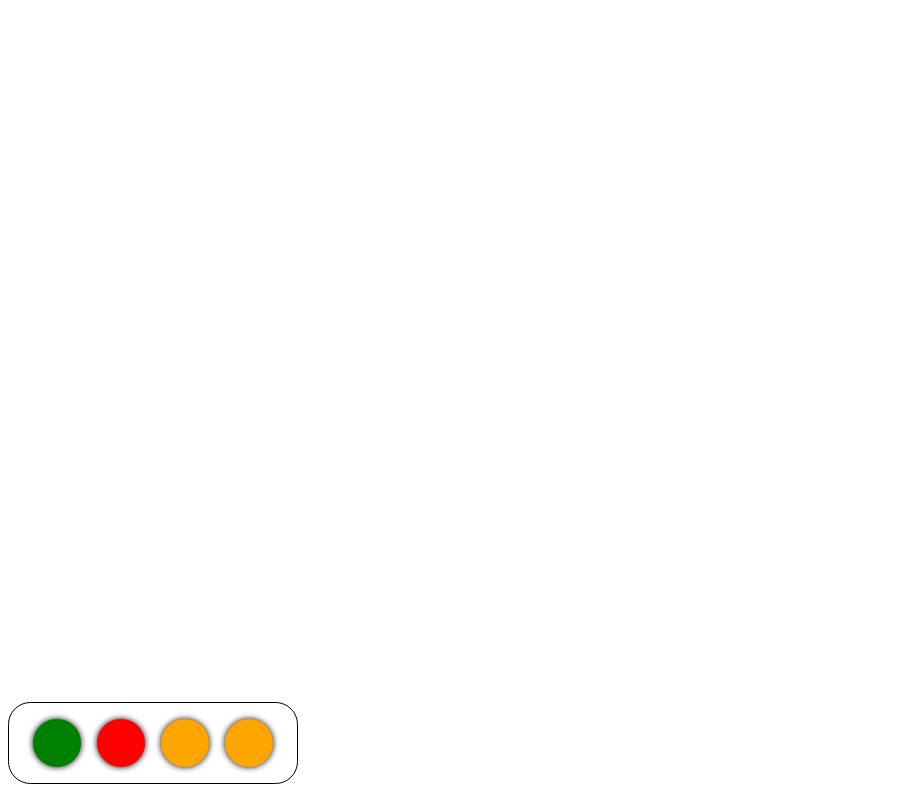
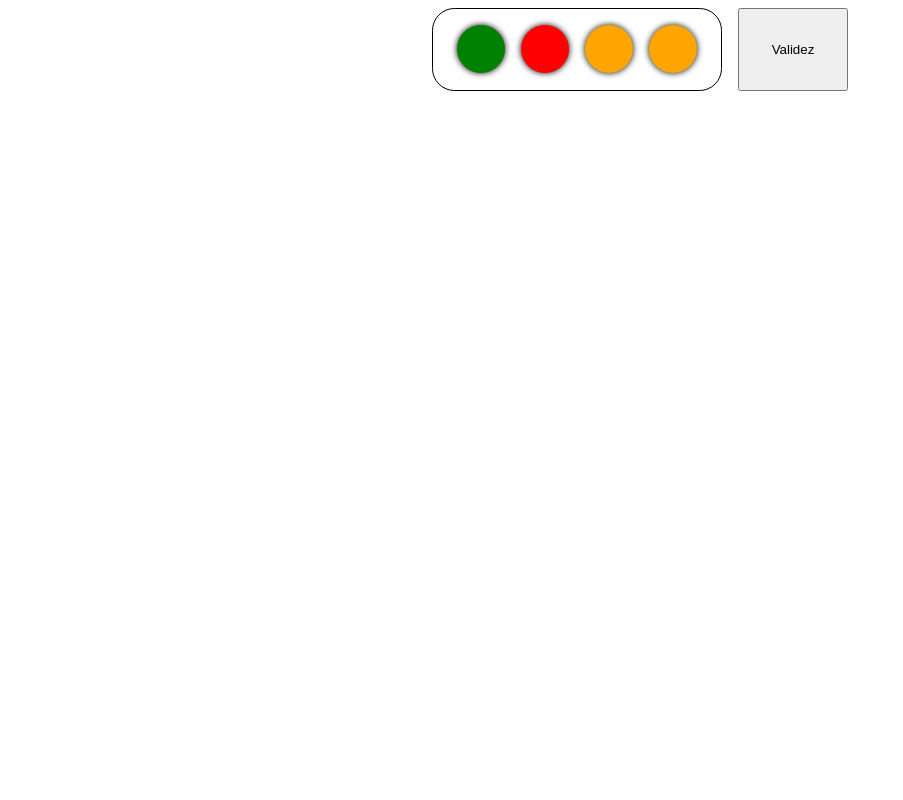
Before and after one commit to Thodler/mastermind, an Angular app: page / in a window 1280 px wide. Shown: the whole page, without its empty margins (0-903 px from the left). Built offline with nearby package versions, Linux system fonts and the light colour scheme.

Commit message:
[UPD] Style of button row.component.scss

```diff
--- a/src/app/row/row.component.html
+++ b/src/app/row/row.component.html
@@ -1,3 +1,6 @@
-<div class="row">
-  <app-color *ngFor="let color of codeResearch"></app-color>
+<div class="container">
+  <div class="row">
+    <app-color *ngFor="let color of codeResearch"></app-color>
+  </div>
+  <button type="button">Validez</button>
 </div>
--- a/src/app/row/row.component.scss
+++ b/src/app/row/row.component.scss
@@ -1,12 +1,17 @@
-.row{
+.container{
   display: flex;
   justify-content: center;
   gap: 1rem;
+}
+
+.row{
+  @extend .container;
   border: 1px solid black;
   border-radius: 1.4rem;
   width: 18rem;
   padding: 1rem 0;
+}
 
-  position: absolute;
-  bottom: 1rem;
+button{
+  padding: 2rem;
 }
```
